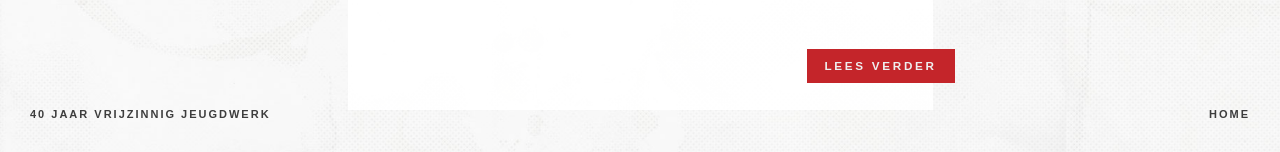
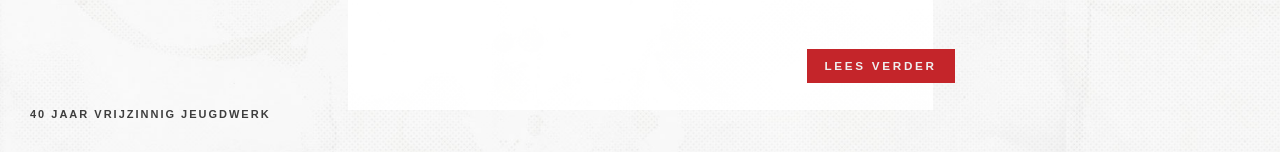
Before and after one commit to jhvanderschee/grensvrijheid, a Jekyll site: the page built from index.md, in a window 1280 px wide. Shown: the part 745-897 px from the top of the page. Built offline with Jekyll 4.4.1, drawn with Linux system fonts in a browser that asks for light colours; nearby versions of some CDN libraries.

Commit message:
Updated '/_layouts/page.html' via CloudCannon

```diff
--- a/_layouts/page.html
+++ b/_layouts/page.html
@@ -35,7 +35,7 @@
 <body>
 <div id="menutoggler"><a href="#">menu</a></div>
 <div id="slogan">40 jaar vrijzinnig jeugdwerk</div>
-<div id="pagenumber">{% if page.title != 'Home' %}{{ this_i }}/{{ num_of_pages | minus:1 }}{% else %}home{% endif %}</div>
+<div id="pagenumber">{% if page.title != 'Home' %}{{ this_i }}/{{ num_of_pages | minus:1 }}{% endif %}</div>
 {% if page.title != 'Home' %}<div id="vorige"><a href="{% if prev_i < 0 %}{{ sorted_pages[last_i].url }}{% else %}{{ sorted_pages[prev_i].url }}{% endif %}">vorige</a></div>{% endif %}
 <div id="volgende"><a href="{% if num_of_pages > next_i %}{{ sorted_pages[next_i].url }}{% else %}{{ sorted_pages[0].url }}{% endif %}">{% if page.title != 'Home' %}volgende{% else %}starten{% endif %}</a></div>
 
```
